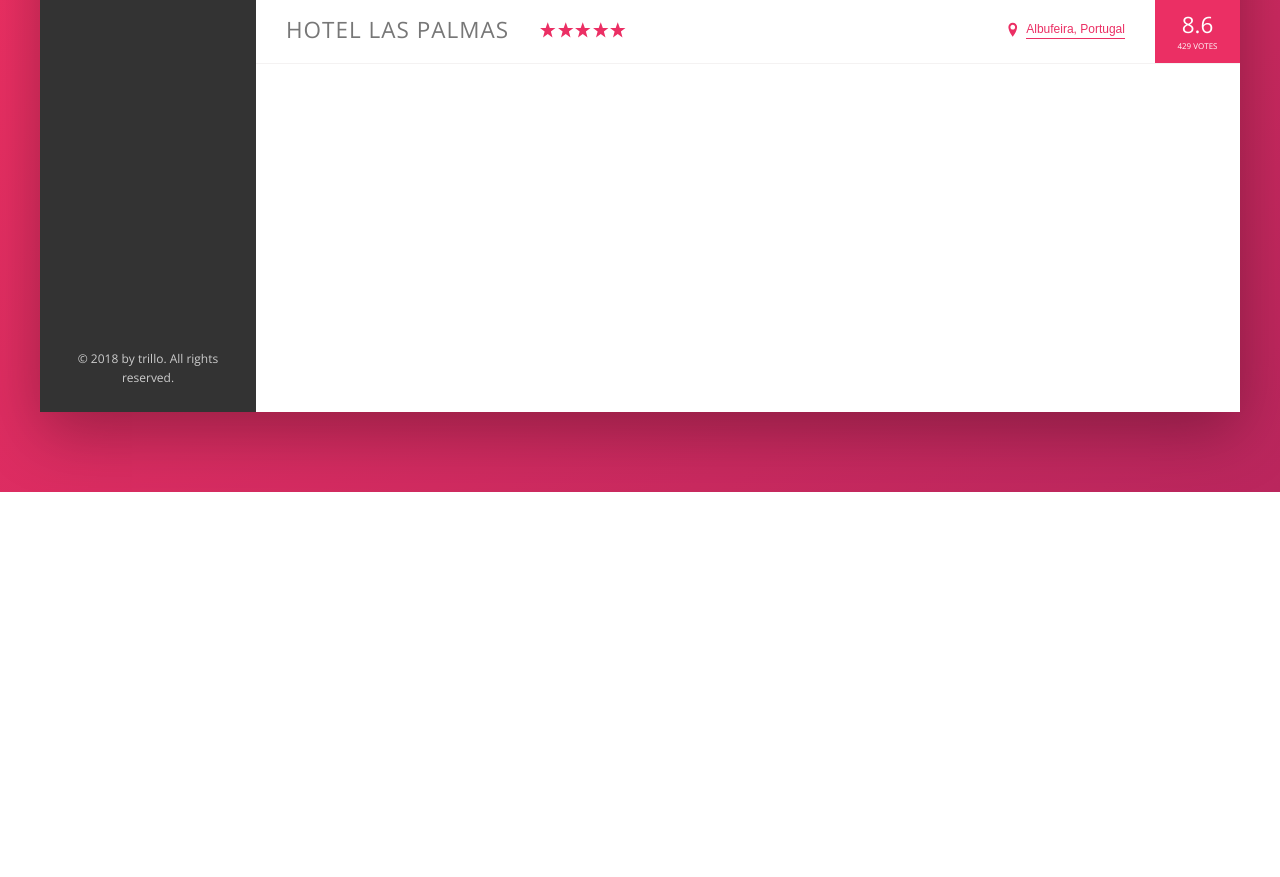
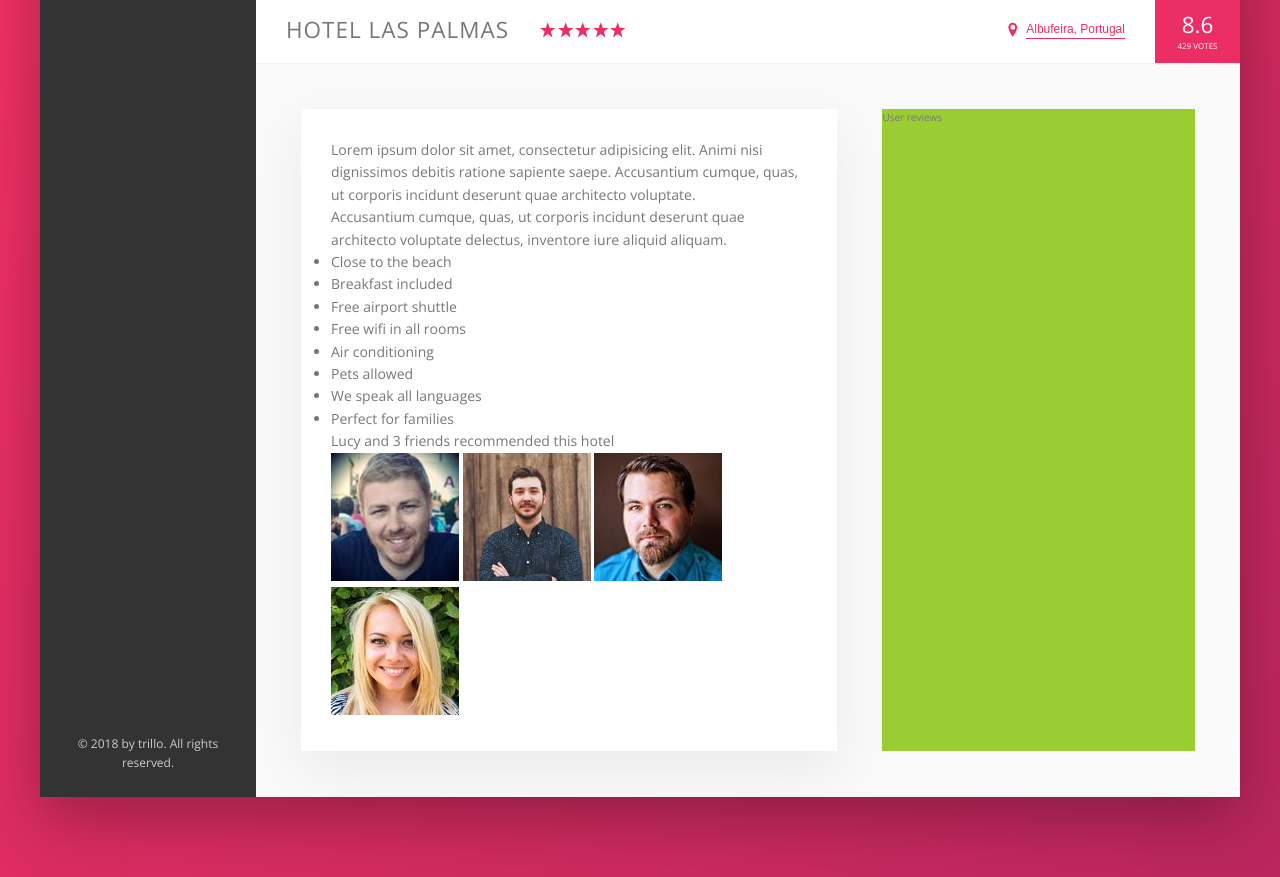
Before and after one commit to AndrzejKnit/trillo, a website: page index.html in a window 1280 px wide. Shown: the part 538-1415 px from the top of the page. Before the commit the page ends 1030 px from the top, so only its background shows below. Drawn offline with nearby package versions, Linux system fonts and the light colour scheme.

Commit message:
Lesson 82

```diff
--- a/index.html
+++ b/index.html
@@ -125,6 +125,43 @@
                             <div class="overview__rating-count">429 votes</div>
                         </div>
                     </div>
+                    <div class="detail">
+                        <div class="description">
+                            <p class="paragraph">
+                                    Lorem ipsum dolor sit amet, consectetur adipisicing elit.
+                                    Animi nisi dignissimos debitis ratione sapiente saepe. Accusantium cumque, quas, ut corporis incidunt deserunt quae
+                                     architecto voluptate.
+                            </p>
+                            <p class="paragraph">
+                                    Accusantium cumque, quas, ut corporis incidunt deserunt quae architecto voluptate delectus, inventore iure aliquid aliquam.
+                            </p>
+                            <ul class="list">
+                                <li class="list__item">Close to the beach</li>
+                                <li class="list__item">Breakfast included</li>
+                                <li class="list__item">Free airport shuttle</li>
+                                <li class="list__item">Free wifi in all rooms</li>
+                                <li class="list__item">Air conditioning</li>
+                                <li class="list__item">Pets allowed</li>
+                                <li class="list__item">We speak all languages</li>
+                                <li class="list__item">Perfect for families</li>
+                            </ul>
+
+                        <div class="recommend">
+                            <p class="recommend__count">
+                                Lucy and 3 friends recommended this hotel
+                            </p>
+                            <div class="recommend__friends">
+                                <img src="img/user-3.jpg" alt="Friend 1" class="recommend__photo">
+                                <img src="img/user-4.jpg" alt="Friend 2" class="recommend__photo">
+                                <img src="img/user-5.jpg" alt="Friend 3" class="recommend__photo">
+                                <img src="img/user-6.jpg" alt="Friend 4" class="recommend__photo">
+                            </div>
+                        </div>
+</div>
+                        <div class="user-reviews">
+                             User reviews
+                        </div>
+</div>
                 </main>
             </div>
         </div>
--- a/sass/_base.scss
+++ b/sass/_base.scss
@@ -27,6 +27,9 @@ Grey dark 3: #999
     --color-grey-dark-3: #999;
 
     --shadow-dark: 0 2rem 6rem rgba(0,0,0,.3);
+    --shadow-light: 0 2rem 5rem rgba(0,0,0,.06);
+
+    --line: 1px solid var(--color-grey-light-2);
 }
 
 
--- a/sass/_components.scss
+++ b/sass/_components.scss
@@ -205,7 +205,7 @@
 .overview {
     display: flex;
     align-items: center;
-    border-bottom: 1px solid var(--color-grey-light-2);
+    border-bottom: var(--line);
 
     &__heading {
         font-size: 2.25rem;
--- a/sass/_layout.scss
+++ b/sass/_layout.scss
@@ -11,7 +11,7 @@
     font-size: 1.4rem;
     height: 7rem;
     background-color: #fff;
-    border-bottom: 1px solid var(--color-grey-light-2);
+    border-bottom: var(--line);
 
     display: flex;
     justify-content: space-between;
@@ -34,6 +34,26 @@
 
 .hotel-view {
     background-color: #fff;
-    height: 80rem;
     flex: 1;
 }
+
+.detail {
+    display: flex;
+    padding: 4.5rem;
+    background-color: var(--color-grey-light-1);
+    border-bottom: var(--line);
+}
+
+.description {
+    font-size: 1.4rem;
+    background-color: #fff;
+    box-shadow: var(--shadow-light);
+    padding: 3rem;
+    flex: 0 0 60%;
+    margin-right: 4.5rem;
+}
+
+.user-reviews {
+    background-color: yellowgreen;
+    flex: 1
+}
```
Also changed, not shown: css/style.css.
